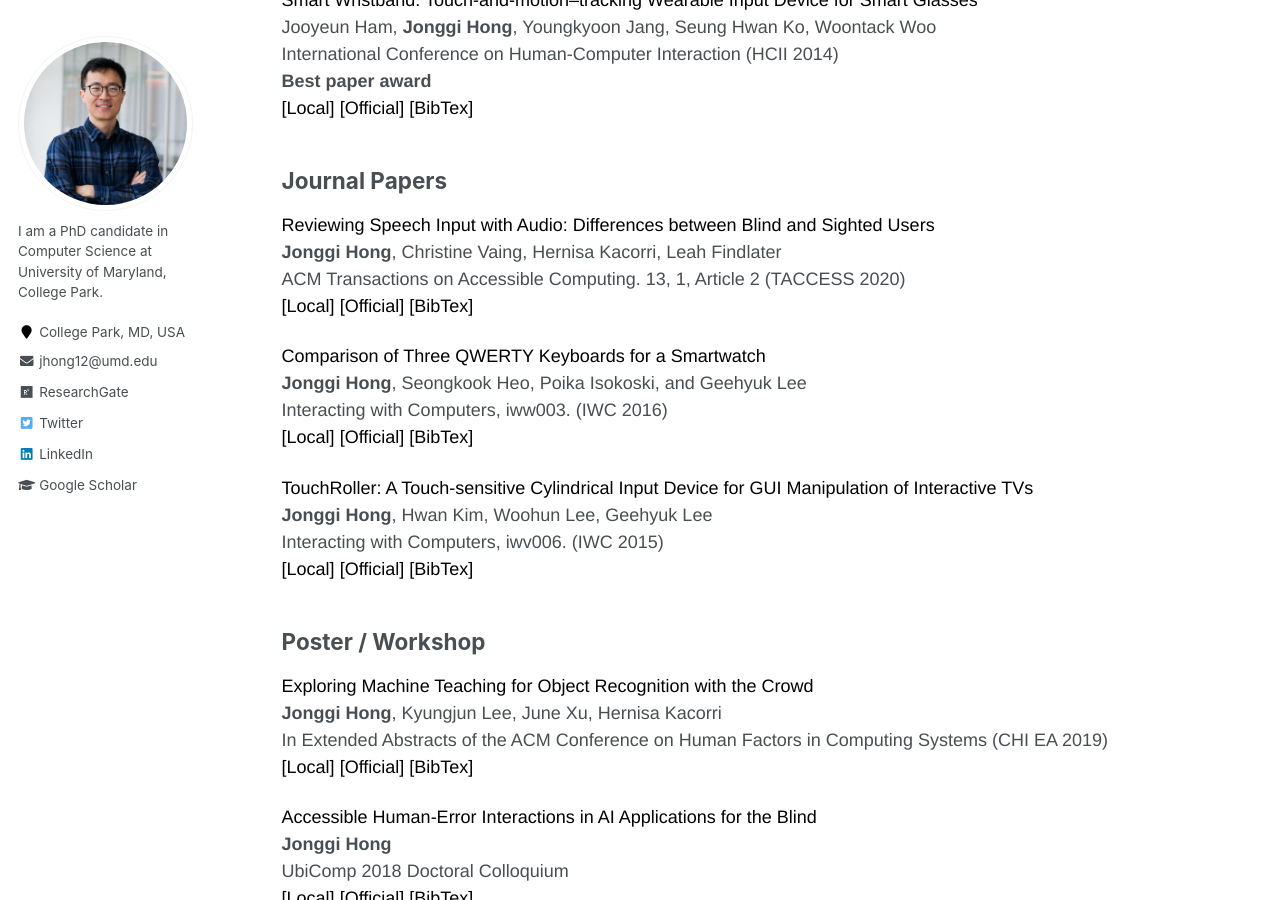
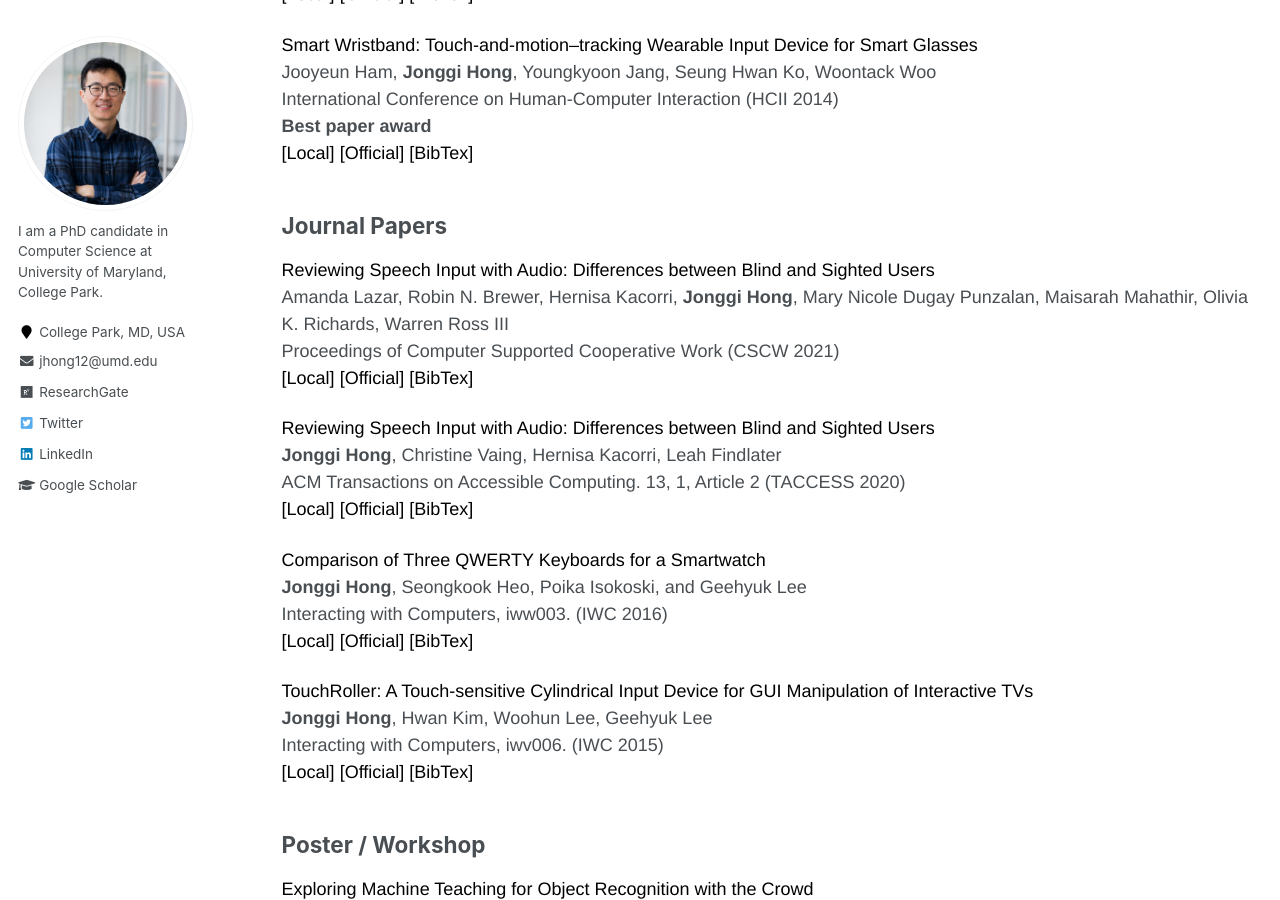
Before and after one commit to jonggi/jonggi.github.io, a Jekyll site: the page built from publications.md, in a window 1280 px wide and 900 px high, scrolled down 1196 px. Built offline with Jekyll 4.4.1, drawn with Linux system fonts in a browser that asks for light colours; some of the changed text lies outside the part shown.

Commit message:
add cscw2021 paper

```diff
--- a/bibtex.html
+++ b/bibtex.html
@@ -357,6 +357,11 @@ Reference: https://dev.vast.com/jquery-popup-overlay/
 </section>
 
 
+<section id="lazar2021how">
+<pre>
+Bibtex is not ready yet.
+</pre>
+</section>
 
 <!--
 <section id="">
--- a/publications.md
+++ b/publications.md
@@ -78,6 +78,12 @@ International Conference on Human-Computer Interaction (HCII 2014)<br>
 <a class="ham2014smart_open">[BibTex]</a>
 
 ## Journal Papers
+[Reviewing Speech Input with Audio: Differences between Blind and Sighted Users](/papers/TACCESS2020-speech.pdf)<br>
+Amanda Lazar, Robin N. Brewer, Hernisa Kacorri, **Jonggi Hong**, Mary Nicole Dugay Punzalan, Maisarah Mahathir, Olivia K. Richards, Warren Ross III<br>
+Proceedings of Computer Supported Cooperative Work (CSCW 2021)<br>
+[[Local]](/papers/CSCW2021_Dementia_Diaries.pdf)
+[[Official]]()
+<a class="lazar2021how">[BibTex]</a>
 
 [Reviewing Speech Input with Audio: Differences between Blind and Sighted Users](/papers/TACCESS2020-speech.pdf)<br>
 **Jonggi Hong**, Christine Vaing, Hernisa Kacorri, Leah Findlater<br>
```
Also changed, not shown: 3 other files.
